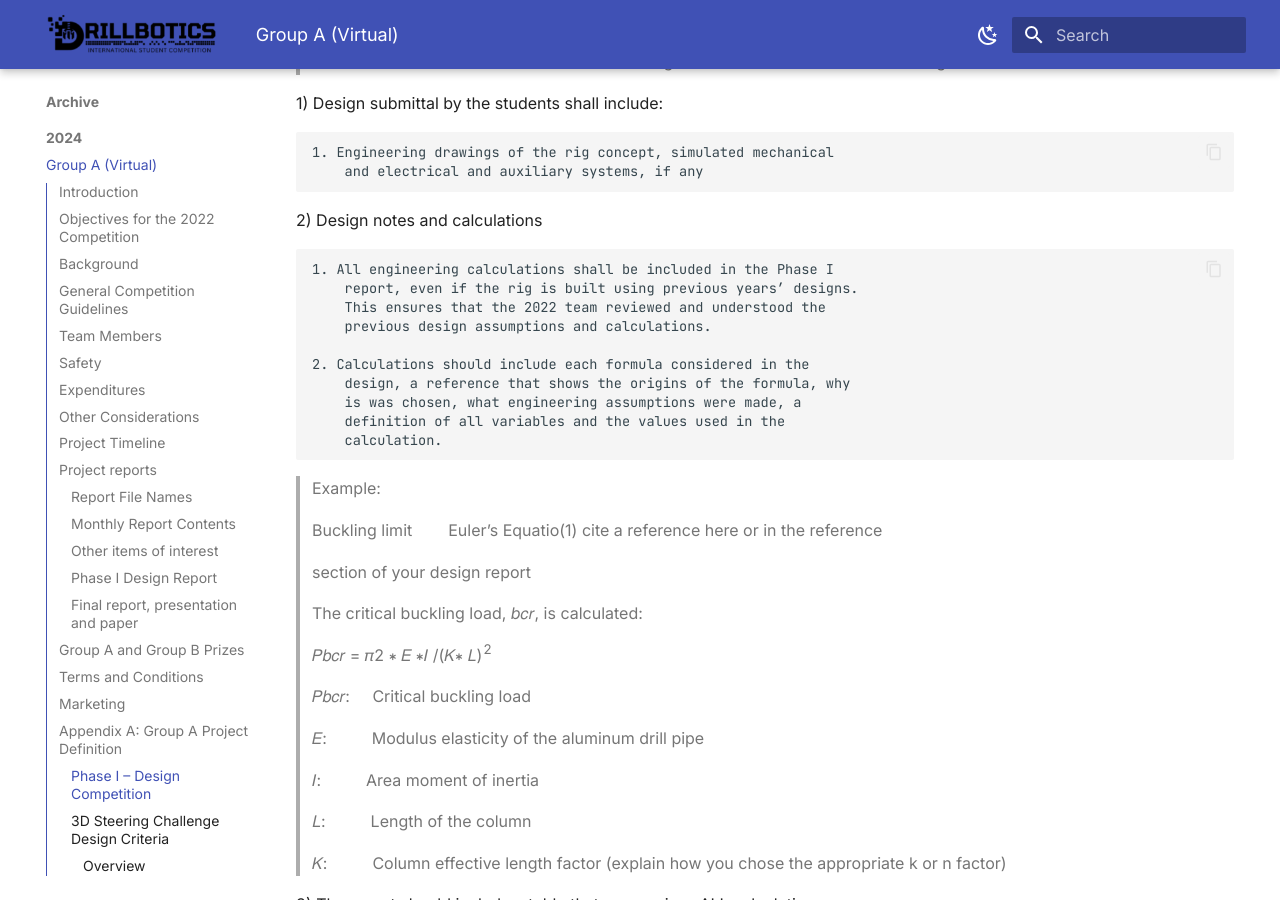
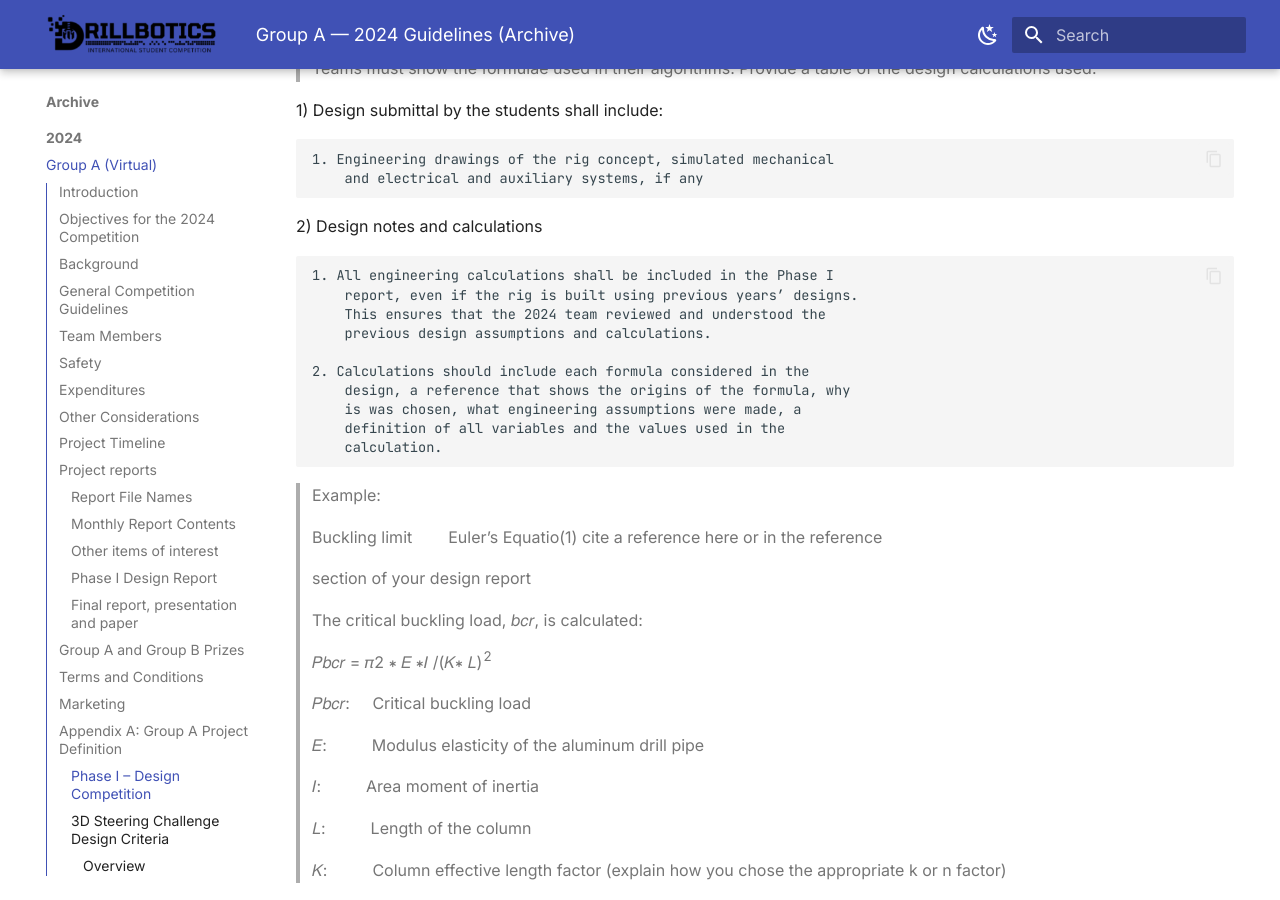
Before and after one commit to Open-Source-Drilling-Community/drillbotics-guidelines, an MkDocs documentation site: the page built from docs/2024/group-a.md, in a window 1280 px wide and 900 px high, scrolled down 14860 px. Built offline with MkDocs 1.6.1 and Material for MkDocs 9.7.7, drawn with Linux system fonts in a browser that asks for light colours; comment, search, counter and statistics services are not loaded; the version menu is left out; some of the changed text lies outside the part shown.

Commit message:
📝 docs(group-a): archive 2024 guidelines with updates and corrections
- add frontmatter for archive metadata and description
- update alt text for images to improve accessibility
- correct year references from 2022 to 2024 throughout document
- fix markdown link formatting for OpenLab Drilling simulator URLs
- update competition objectives and event dates to 2024
- preserve original 2024 content as historical reference with note

```diff
--- a/docs/2024/group-a.md
+++ b/docs/2024/group-a.md
@@ -1,3 +1,12 @@
+---
+title: Group A — 2024 Guidelines (Archive)
+description: Archived copy of the 2023–2024 Drillbotics Group A guidelines. See Competition and Tracks for current rules.
+tags:
+  - archive
+  - 2024
+  - group-a
+---
+
 !!! info "Archive: 2024"
     This page preserves the original 2024 guidelines content as‑is for historical reference. For the current rules, see the pages under "Competition" and "Tracks".
 
@@ -134,8 +145,6 @@ style="width:1.78125in;height:0.97639in" /></td>
   targets provided by the Drillbotics Committee immediately before the
   final Phase II test. Teams can drill a 2D or an optional 3D
   trajectory.
-
--
 
 - Option 2: Teams may use the D-WIS interface standard to connect to an
   OpenLab simulator offered by Norce to detect and control an influx
@@ -220,7 +229,7 @@ style="width:1.78125in;height:0.97639in" /></td>
 Contents
 
 - 1. Introduction
-- 2. Objectives for the 2022 Competition
+- 2. Objectives for the 2024 Competition
 - 3. Background
 - 4. General Competition Guidelines
 - 5. Team Members
@@ -247,7 +256,7 @@ Contents
 - Appendix B: Automation & Interface Design from a Human Factors Perspective
 - Appendix C: Additional References
 
-### Objectives for the 2022 Competition
+### Objectives for the 2024 Competition
 
 1. During the school year, beginning in the fall of 2023, a team of
     students will organize themselves to solve a drilling-related
@@ -889,7 +898,7 @@ Appendix A.
 
     1. All engineering calculations shall be included in the Phase I
         report, even if the rig is built using previous years’ designs.
-        This ensures that the 2022 team reviewed and understood the
+        This ensures that the 2024 team reviewed and understood the
         previous design assumptions and calculations.
 
     2. Calculations should include each formula considered in the
@@ -1027,7 +1036,7 @@ Example
 5. Well Control Challenge:
 
     1. Review the OpenLab Drilling simulator
-        (https://openlab.app/) application. This will be the
+        (<https://openlab.app/>) application. This will be the
         simulator we will use for the well control challenge.
 
     2. The interface should use the vocabulary of the D-WIS semantics
@@ -1598,7 +1607,7 @@ challenge is to drill a directional well virtually to specified targets.
 #### Overview
 
 Teams will use the OpenLab Drilling simulator
-(https://openlab.app/) as the model for the drilling process and
+(<https://openlab.app/>) as the model for the drilling process and
 develop appropriate controls to detect and control a well control issue.
 
 1. We will package in a Docker container an OPC UA server with the
@@ -1776,7 +1785,7 @@ kick with relatively variable appearance.
 
 2. Phase II Testing
 
-    1. In the spring term of 2022-2023, qualifying teams will present
+    1. In the spring term of 2024-2023, qualifying teams will present
         their model to efficiently drill a deviated well to hit the
         required targets while controlling drilling dysfunctions as the
         primary technical objective of the competition.
@@ -1857,7 +1866,7 @@ following criteria, with the weighting of individual items as indicated:
 Drilling performance will be observed and measured by Drillbotics judges
 invited to attend and witness the test. This could be an in-person or
 virtual event depending on travel restrictions. The details will be
-announced in April 2022.
+announced in April 2024.
 
 ### Final Report and Paper
 
```
Also changed, not shown: other parts of docs/2024/group-a.md (+2 -0 lines).
